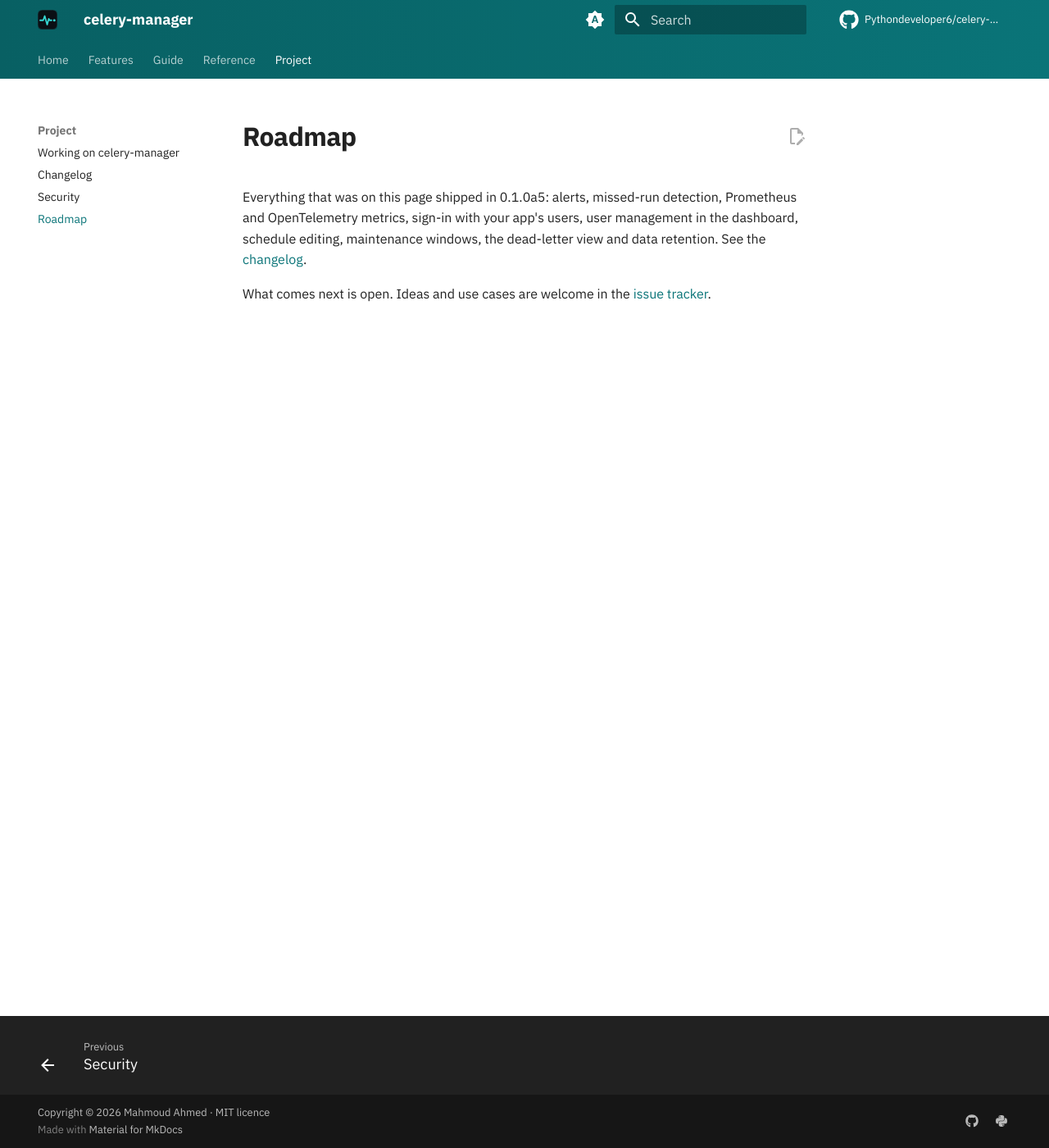
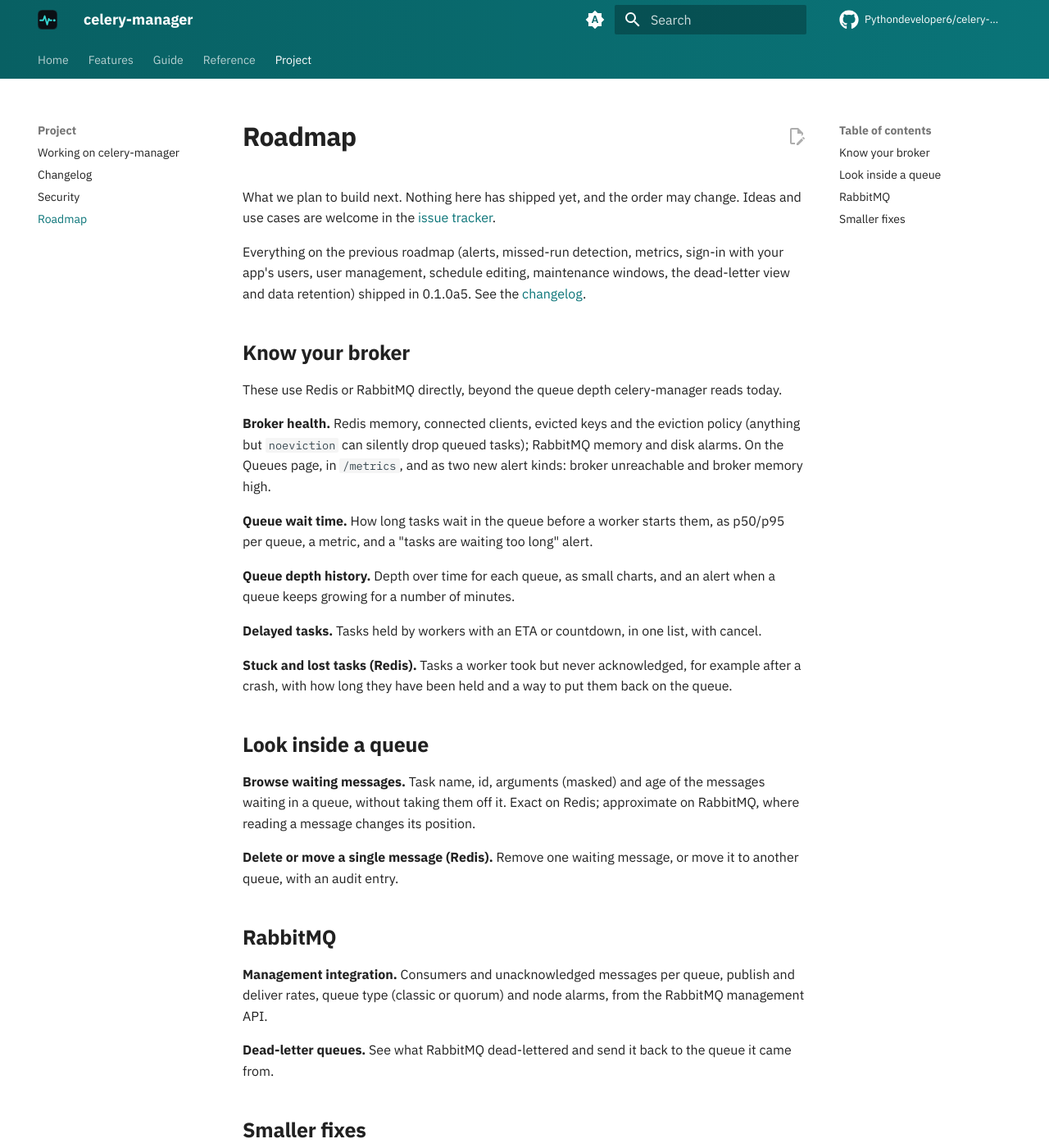
Before and after one commit to Pythondeveloper6/celery-manager, an MkDocs documentation site: the page built from docs/roadmap.md, in a window 1280 px wide and 1400 px high. Shown: the whole window at 82% size. Built offline with MkDocs 1.6.1 and Material for MkDocs 9.7.7, drawn with Linux system fonts in a browser that asks for light colours; comment, search, counter and statistics services are not loaded; some of the changed text lies outside the part shown.

Commit message:
Roadmap: broker health, wait time, depth history, delayed and stuck tasks, message browsing, RabbitMQ

```diff
--- a/docs/roadmap.md
+++ b/docs/roadmap.md
@@ -1,9 +1,55 @@
 # Roadmap
 
-Everything that was on this page shipped in 0.1.0a5: alerts, missed-run detection,
-Prometheus and OpenTelemetry metrics, sign-in with your app's users, user management in
-the dashboard, schedule editing, maintenance windows, the dead-letter view and data
-retention. See the [changelog](changelog.md).
+What we plan to build next. Nothing here has shipped yet, and the order may change.
+Ideas and use cases are welcome in the
+[issue tracker](https://github.com/Pythondeveloper6/celery-manager/issues).
 
-What comes next is open. Ideas and use cases are welcome in the
-[issue tracker](https://github.com/Pythondeveloper6/celery-manager/issues).
+Everything on the previous roadmap (alerts, missed-run detection, metrics, sign-in with
+your app's users, user management, schedule editing, maintenance windows, the
+dead-letter view and data retention) shipped in 0.1.0a5. See the
+[changelog](changelog.md).
+
+## Know your broker
+
+These use Redis or RabbitMQ directly, beyond the queue depth celery-manager reads today.
+
+**Broker health.** Redis memory, connected clients, evicted keys and the eviction policy
+(anything but `noeviction` can silently drop queued tasks); RabbitMQ memory and disk
+alarms. On the Queues page, in `/metrics`, and as two new alert kinds: broker
+unreachable and broker memory high.
+
+**Queue wait time.** How long tasks wait in the queue before a worker starts them, as
+p50/p95 per queue, a metric, and a "tasks are waiting too long" alert.
+
+**Queue depth history.** Depth over time for each queue, as small charts, and an alert
+when a queue keeps growing for a number of minutes.
+
+**Delayed tasks.** Tasks held by workers with an ETA or countdown, in one list, with
+cancel.
+
+**Stuck and lost tasks (Redis).** Tasks a worker took but never acknowledged, for
+example after a crash, with how long they have been held and a way to put them back
+on the queue.
+
+## Look inside a queue
+
+**Browse waiting messages.** Task name, id, arguments (masked) and age of the messages
+waiting in a queue, without taking them off it. Exact on Redis; approximate on
+RabbitMQ, where reading a message changes its position.
+
+**Delete or move a single message (Redis).** Remove one waiting message, or move it to
+another queue, with an audit entry.
+
+## RabbitMQ
+
+**Management integration.** Consumers and unacknowledged messages per queue, publish
+and deliver rates, queue type (classic or quorum) and node alarms, from the RabbitMQ
+management API.
+
+**Dead-letter queues.** See what RabbitMQ dead-lettered and send it back to the queue
+it came from.
+
+## Smaller fixes
+
+**Unsupported transports say so.** The filesystem transport reports 0 waiting messages
+today; it should say queue depth isn't available, as the in-memory transport does.
```
Also changed, not shown: README.md (+3 -3 lines).
